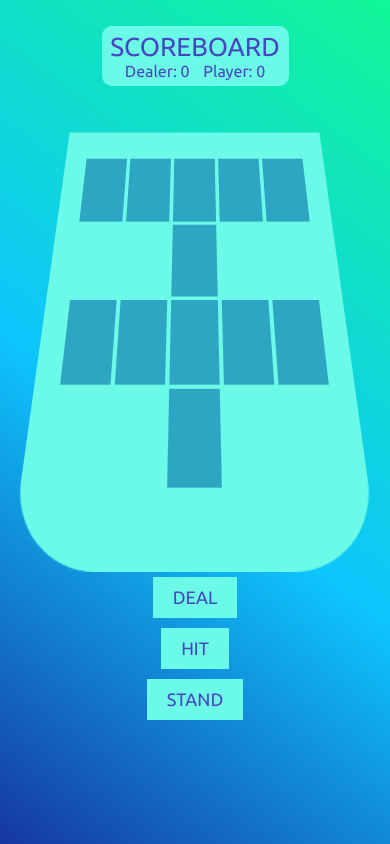
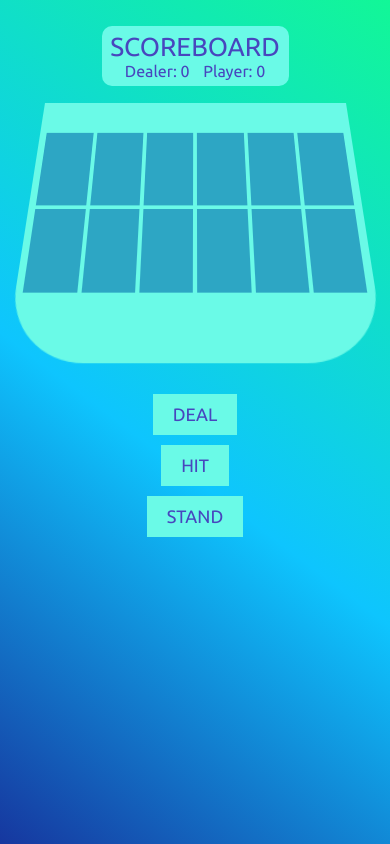
Before and after one commit to rubinoAM/JavaScript-101, a plain HTML site: page Blackjack/index.html in a window 390 px wide. Drawn offline with nearby package versions, Linux system fonts and the light colour scheme.

Commit message:
Slight change in width on Table at lowest resolution

```diff
--- a/Blackjack/main.css
+++ b/Blackjack/main.css
@@ -159,6 +159,10 @@ filter: progid:DXImageTransform.Microsoft.gradient(startColorstr="#16379f",endCo
 }
 
 @media screen and (max-width:450px){
+    .table{
+        width:90%;
+    }
+
     .btn{
         display:block;
         margin:10px auto;
```
